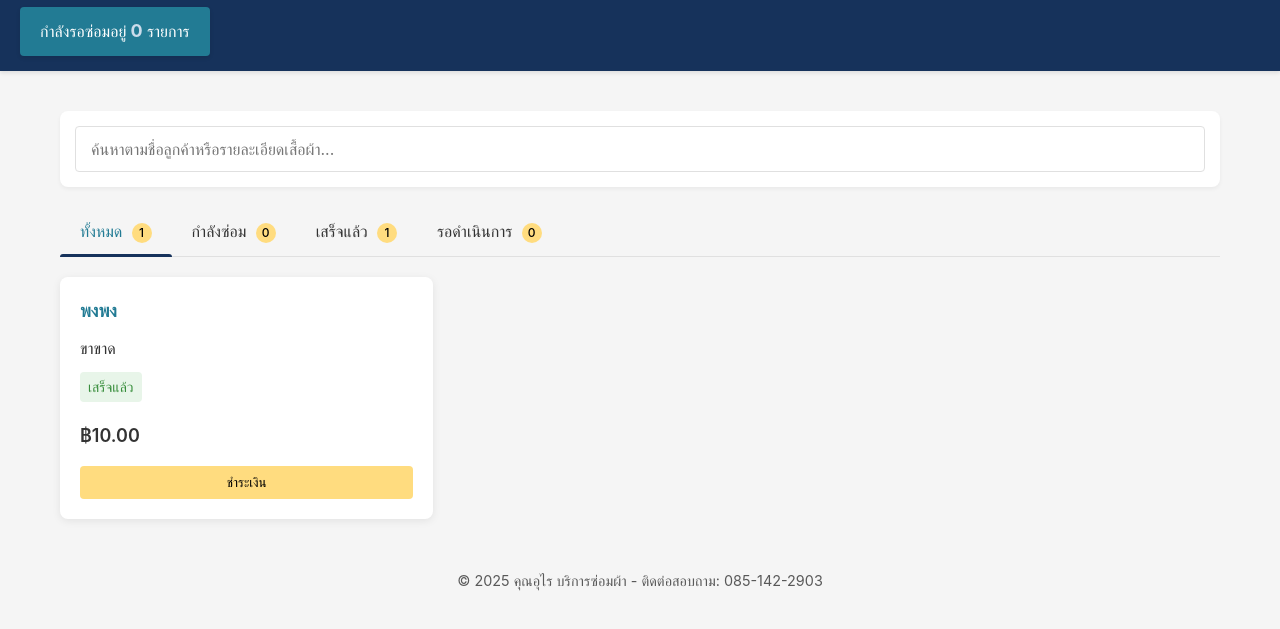
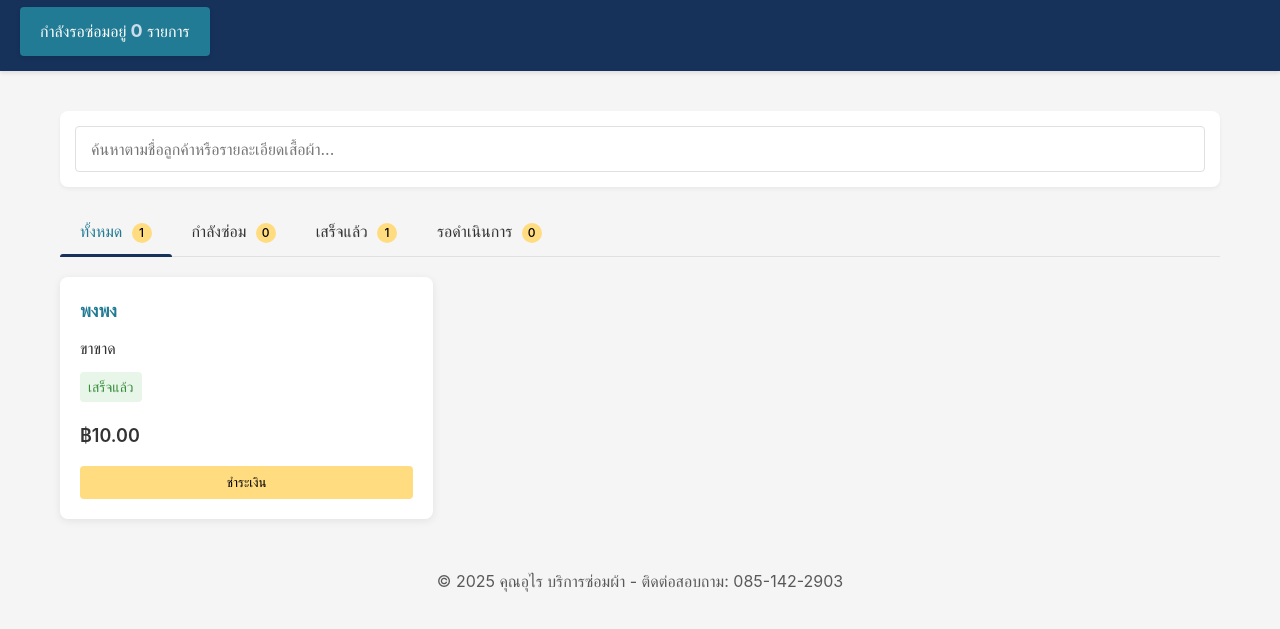
Before and after one commit to pskorn2/urai16, a plain HTML site: page index.html in a window 1280 px wide. Shown: the part 87-716 px from the top of the page. Drawn offline with Linux system fonts and the light colour scheme.

Commit message:
Update index.html

```diff
--- a/index.html
+++ b/index.html
@@ -514,8 +514,10 @@
             <div class="no-results" id="pending-no-results" style="display: none;">ไม่พบรายการ</div>
         </div>
         <footer>
-            <p>© 2025 คุณอุไร บริการซ่อมผ้า - ติดต่อสอบถาม: 085-142-2903</p>
-        </footer>
+    <p style="word-wrap: break-word; white-space: normal; font-size: 1rem; line-height: 1.5;">
+        © 2025 คุณอุไร บริการซ่อมผ้า - ติดต่อสอบถาม: 085-142-2903
+    </p>
+</footer>
     </div>
 
     <div class="modal" id="payment-modal">
```
